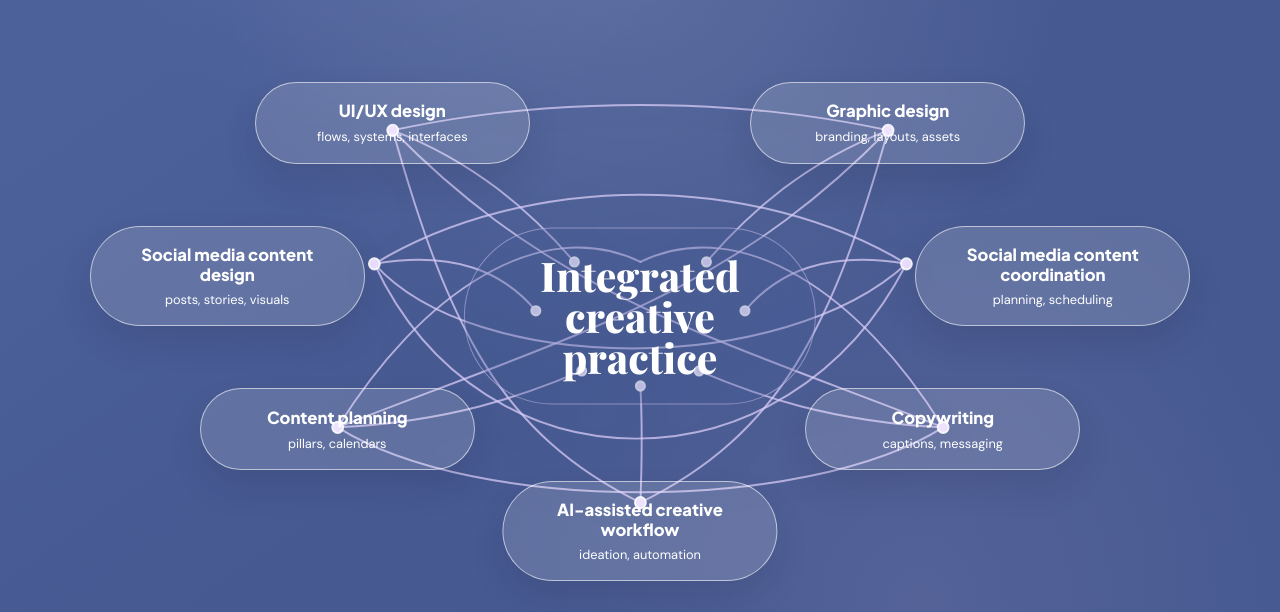
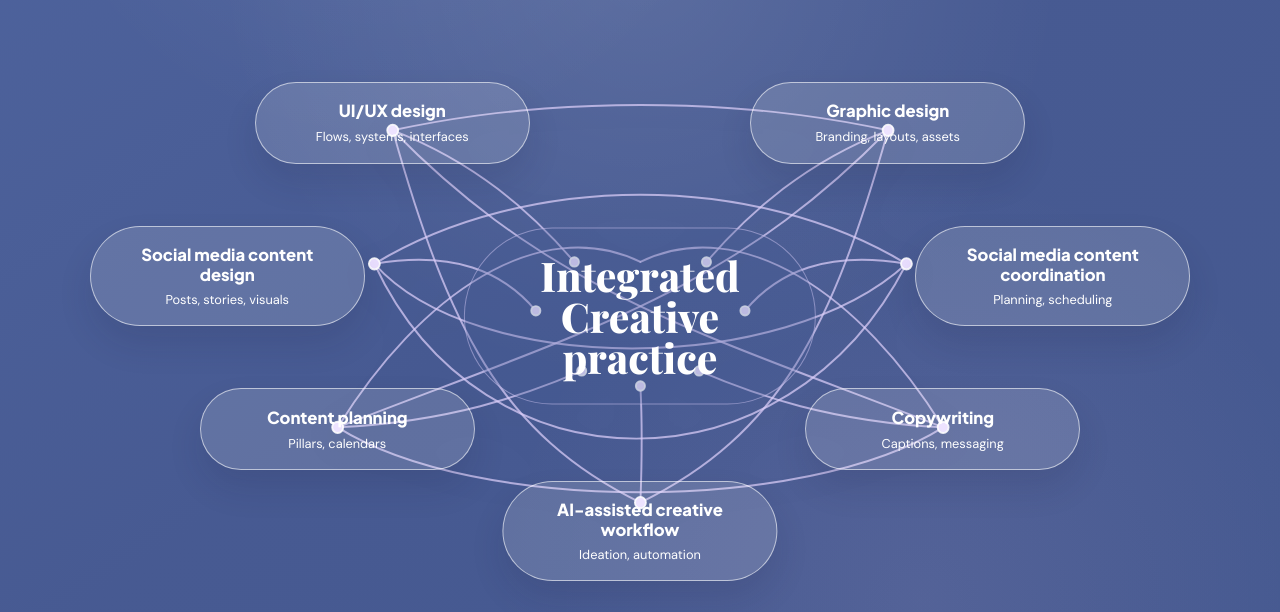
Before and after one commit to jrcb6gvrnf-droid/private-portfolio, a Next.js app: page /portfolio in a window 1280 px wide. Shown: the part 1380-1992 px from the top of the page. Built offline with nearby package versions, Linux system fonts and the light colour scheme; a web font is replaced by a local one.

Commit message:
Set skills bubble copy to sentence case

```diff
--- a/components/public-components.tsx
+++ b/components/public-components.tsx
@@ -26,37 +26,37 @@ const clientLogos = [
 const skillWebItems = [
   {
     title: "UI/UX design",
-    detail: "flows, systems, interfaces",
+    detail: "Flows, systems, interfaces",
     position: "top-left",
   },
   {
     title: "Graphic design",
-    detail: "branding, layouts, assets",
+    detail: "Branding, layouts, assets",
     position: "top-right",
   },
   {
     title: "Social media content design",
-    detail: "posts, stories, visuals",
+    detail: "Posts, stories, visuals",
     position: "middle-left",
   },
   {
     title: "Social media content coordination",
-    detail: "planning, scheduling",
+    detail: "Planning, scheduling",
     position: "middle-right",
   },
   {
     title: "Content planning",
-    detail: "pillars, calendars",
+    detail: "Pillars, calendars",
     position: "lower-left",
   },
   {
     title: "Copywriting",
-    detail: "captions, messaging",
+    detail: "Captions, messaging",
     position: "lower-right",
   },
   {
     title: "AI-assisted creative workflow",
-    detail: "ideation, automation",
+    detail: "Ideation, automation",
     position: "bottom-middle",
   },
 ];
@@ -244,7 +244,7 @@ function SkillsWebGraphic() {
       </svg>
       <div className="skills-web__center">
         <span>Integrated</span>
-        <strong>creative practice</strong>
+        <strong>Creative practice</strong>
       </div>
       {skillWebItems.map((skill) => (
         <article className={`skills-web__node skills-web__node--${skill.position}`} key={skill.title}>
```
